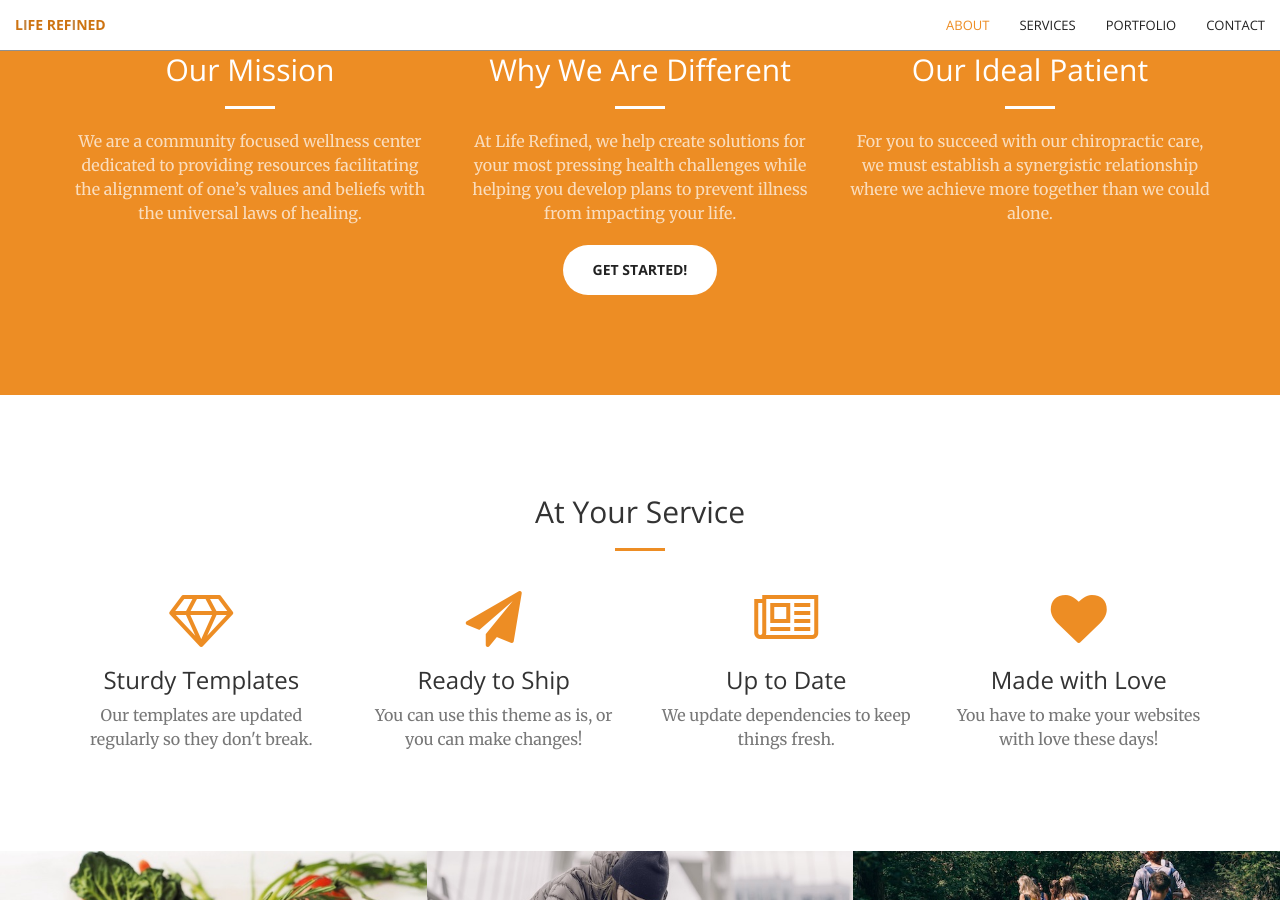
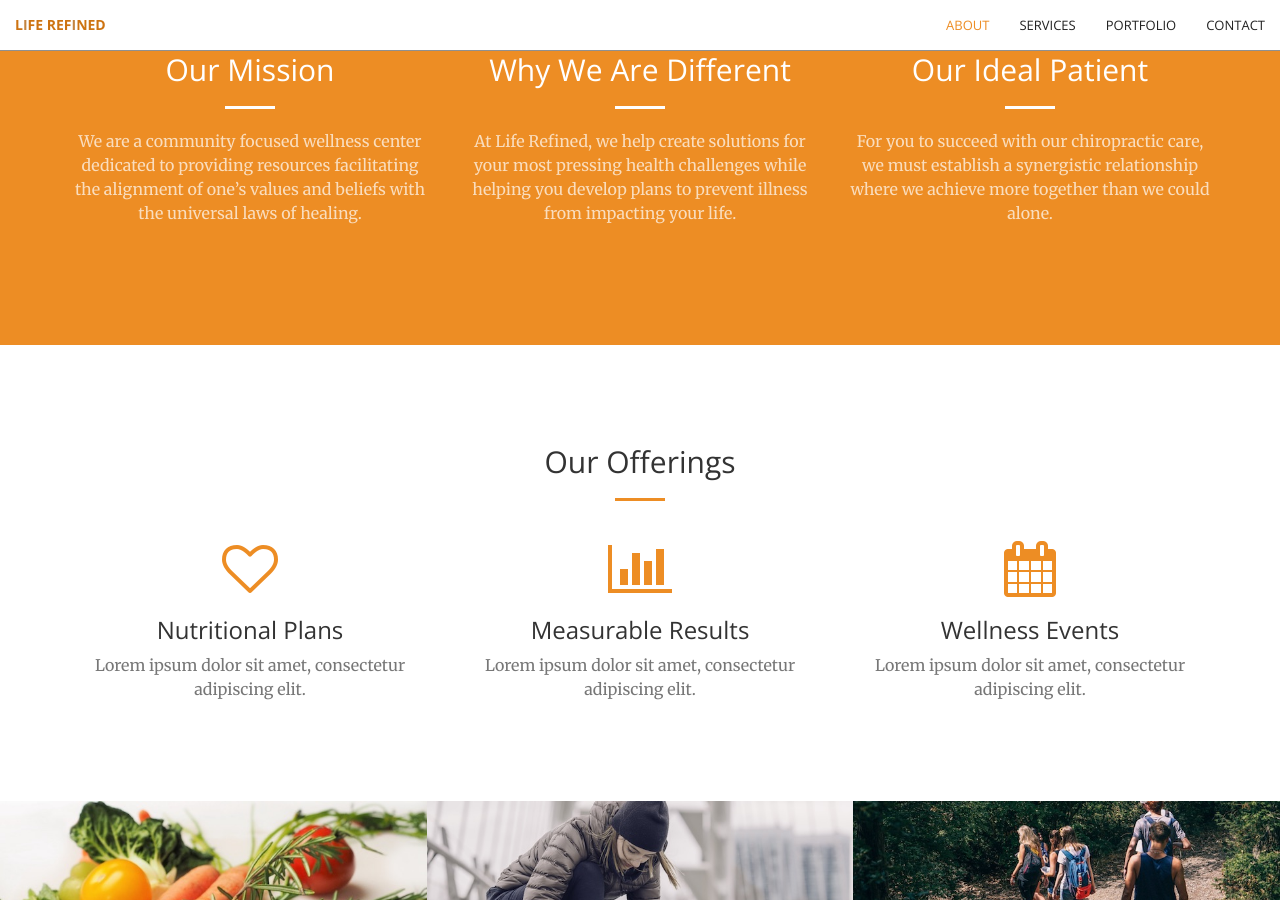
Before and after one commit to liferefined/liferefined.com, a Jekyll site: the page built from index.md, in a window 1280 px wide and 900 px high, scrolled down 947 px. Built offline with Jekyll 4.4.1, drawn with Linux system fonts in a browser that asks for light colours.

Commit message:
more content updates

```diff
--- a/_includes/aside.html
+++ b/_includes/aside.html
@@ -1,7 +1,6 @@
 <aside class="bg-dark">
   <div class="container text-center">
     <div class="call-to-action">
-      <h2>Let's Get Started!</h2>
     </div>
   </div>
 </aside>
--- a/_includes/call-to-action.html
+++ b/_includes/call-to-action.html
@@ -19,8 +19,5 @@
         <p class="text-faded">For you to succeed with our chiropractic care, we must establish a synergistic relationship where we achieve more together than we could alone.</p>
       </div>
     </div>
-    <div class="col-md-12 text-center">
-      <a href="#" class="btn btn-default btn-xl">Get Started!</a>
-    </div>
   </div>
 </section>
--- a/_includes/portfolio.html
+++ b/_includes/portfolio.html
@@ -22,10 +22,10 @@
           <div class="portfolio-box-caption">
             <div class="portfolio-box-caption-content">
               <div class="project-category text-faded">
-                Category
+                Wellness Sessions
               </div>
               <div class="project-name">
-                Project Name
+                &nbsp;
               </div>
             </div>
           </div>
--- a/_includes/services.html
+++ b/_includes/services.html
@@ -2,39 +2,32 @@
   <div class="container">
     <div class="row">
       <div class="col-lg-12 text-center">
-                <h2 class="section-heading">At Your Service</h2>
+        <h2 class="section-heading">Our Offerings</h2>
         <hr class="primary">
       </div>
     </div>
   </div>
   <div class="container">
     <div class="row">
-            <div class="col-lg-3 col-md-6 text-center">
+      <div class="col-lg-4 col-md-6 text-center">
         <div class="service-box">
-                    <i class="fa fa-4x fa-diamond wow bounceIn text-primary"></i>
-                    <h3>Sturdy Templates</h3>
-                    <p class="text-muted">Our templates are updated regularly so they don't break.</p>
+          <i class="fa fa-4x fa-heart-o wow bounceIn text-primary"></i>
+          <h3>Nutritional Plans</h3>
+          <p class="text-muted">Lorem ipsum dolor sit amet, consectetur adipiscing elit.</p>
         </div>
       </div>
-            <div class="col-lg-3 col-md-6 text-center">
+      <div class="col-lg-4 col-md-6 text-center">
         <div class="service-box">
-                    <i class="fa fa-4x fa-paper-plane wow bounceIn text-primary" data-wow-delay=".1s"></i>
-                    <h3>Ready to Ship</h3>
-                    <p class="text-muted">You can use this theme as is, or you can make changes!</p>
+          <i class="fa fa-4x fa-bar-chart-o wow bounceIn text-primary" data-wow-delay=".1s"></i>
+          <h3>Measurable Results</h3>
+          <p class="text-muted">Lorem ipsum dolor sit amet, consectetur adipiscing elit.</p>
         </div>
       </div>
-            <div class="col-lg-3 col-md-6 text-center">
+      <div class="col-lg-4 col-md-6 text-center">
         <div class="service-box">
-                    <i class="fa fa-4x fa-newspaper-o wow bounceIn text-primary" data-wow-delay=".2s"></i>
-                    <h3>Up to Date</h3>
-                    <p class="text-muted">We update dependencies to keep things fresh.</p>
-                </div>
-            </div>
-            <div class="col-lg-3 col-md-6 text-center">
-                <div class="service-box">
-                    <i class="fa fa-4x fa-heart wow bounceIn text-primary" data-wow-delay=".3s"></i>
-                    <h3>Made with Love</h3>
-                    <p class="text-muted">You have to make your websites with love these days!</p>
+          <i class="fa fa-4x fa-calendar wow bounceIn text-primary"></i>
+          <h3>Wellness Events</h3>
+          <p class="text-muted">Lorem ipsum dolor sit amet, consectetur adipiscing elit.</p>
         </div>
       </div>
     </div>
```
Also changed, not shown: other parts of _includes/portfolio.html (+3 -3 lines). Lines whose indentation alone changed are shown as unchanged.
